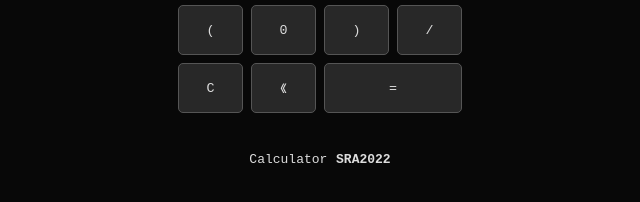
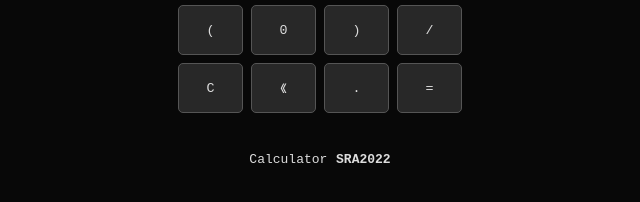
Before and after one commit to sra2022/calculator-web, a plain HTML site: page index.html in a window 1280 px wide. Shown: the part 360-562 px from the top of the page, 320-960 px from the left. Drawn offline with Linux system fonts and the light colour scheme.

Commit message:
added button

```diff
--- a/index.html
+++ b/index.html
@@ -29,7 +29,8 @@
 			<button onclick="keyPress('/')" class="key">/</button>
 			<button onclick="clearDisplay()" class="key">C</button>
 			<button onclick="backspace()" class="key">《</button>
-			<button onclick="result()" class="equal">=</button>
+			<button onclick="keyPress('.')" class="key">.</button>
+			<button onclick="result()" class="key">=</button>
 		</div>
 	</div>
 	<footer>
--- a/style.css
+++ b/style.css
@@ -65,14 +65,3 @@ footer {
 .key:active {
 	background-color:#555;
 }
-.equal {
-	margin:4px;
-	width:138px;
-	height:50px;
-	background-color:#282828;
-	display:flex;
-	align-items:center;
-	justify-content:center;
-	border-radius:5px;
-	border:solid #555 1px;
-}
```
